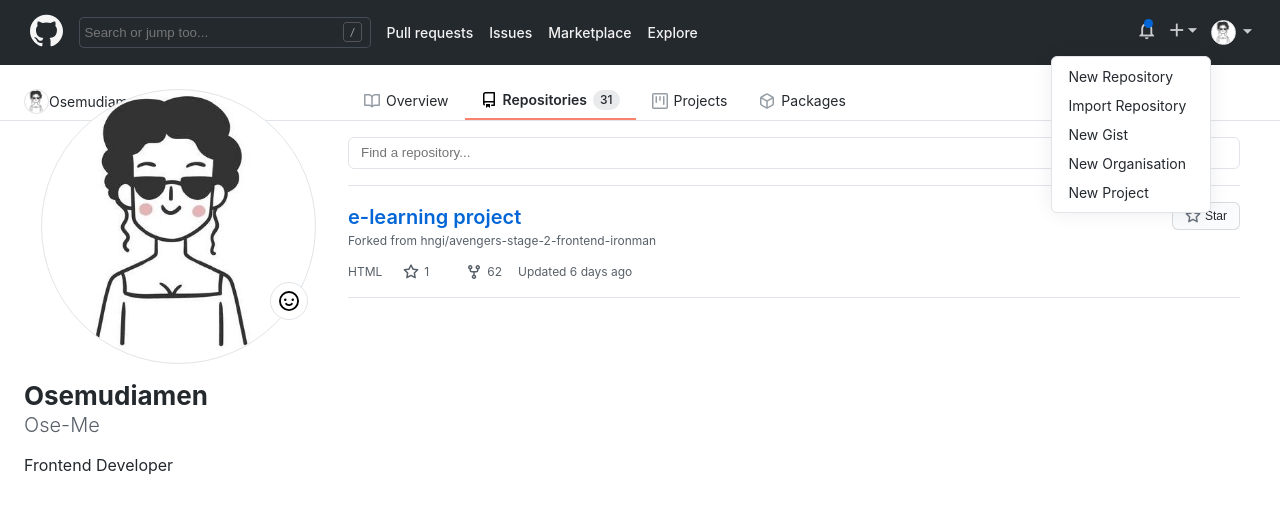
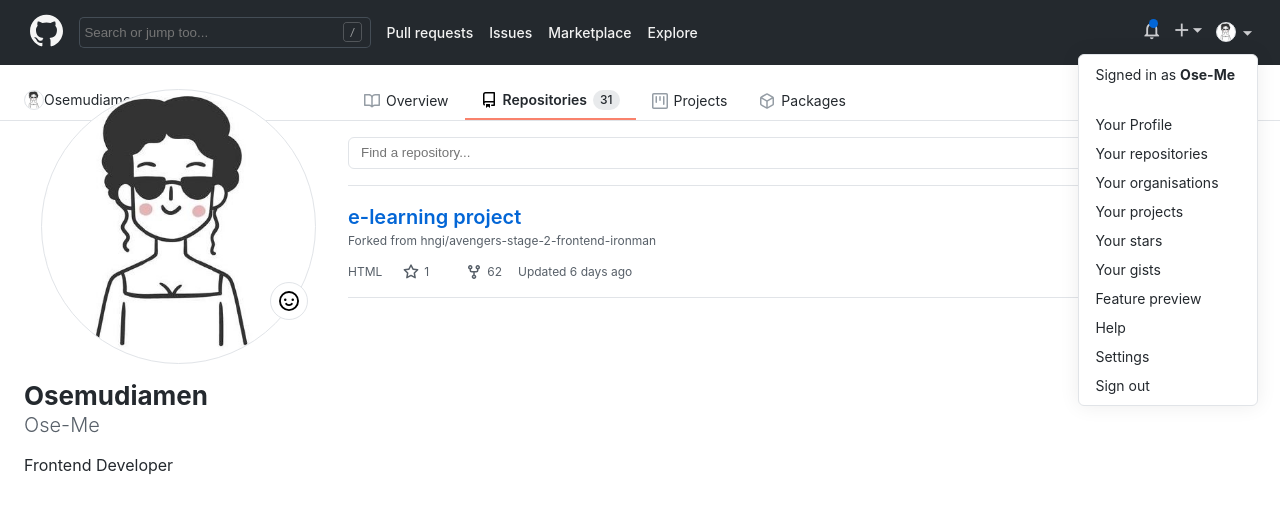
Before and after one commit to Ose-Me/github-profile, a plain HTML site: page index.html in a window 1280 px wide. Both pictures are taken after a click on the button "arrow_drop_down". Drawn offline with Linux system fonts and the light colour scheme.

Commit message:
feat:dropdown menus

```diff
--- a/assets/css/styles.css
+++ b/assets/css/styles.css
@@ -142,9 +142,11 @@ body {
   margin-left: auto;
 }
 
-#add-dropdown {
+#add-dropdown,
+#profile-dropdown {
   position: relative;
   padding: 0 0.5rem;
+  cursor: pointer;
 }
 
 #add-dropdown i:nth-child(2) {
@@ -156,6 +158,9 @@ body {
   z-index: 100;
   right: 0;
   bottom: 0;
+  display: none;
+  text-align: left;
+  font-weight: 400;
   -webkit-transform: translate(0, calc(100% + 10px));
   transform: translate(0, calc(100% + 10px));
   background-color: #fff;
@@ -169,6 +174,14 @@ body {
   box-shadow: 0 0 20px rgba(19, 19, 19, 0.075);
 }
 
+#dropdown-menu2 {
+  width: 180px;
+}
+
+.show {
+  display: block;
+}
+
 .dropdown-menu::before {
   position: absolute;
   display: inline-block;
@@ -178,7 +191,8 @@ body {
   left: auto;
 }
 
-.dropdown-menu a {
+.dropdown-menu a,
+.dropdown-menu p {
   padding: 4px 16px;
   display: block;
   color: #24292e;
@@ -253,9 +267,14 @@ body {
   margin-top: -32px;
 }
 
-.profile-dropdown {
+#profile-dropdown-btn {
   display: flex;
   padding: 0;
+}
+
+#profile-dropdown-btn,
+#add-dropdown-btn {
+  cursor: pointer;
 }
 
 .status {
@@ -281,8 +300,8 @@ body {
 
 .avatar-container,
 .profile-img div {
-  width: 25px;
-  height: 25px;
+  width: 20px;
+  height: 20px;
   border-radius: 50%;
   border: 1px solid #e1e4e8;
   background-image: url("../images/profile.jpg");
--- a/assets/js/custom.js
+++ b/assets/js/custom.js
@@ -1,3 +1,4 @@
+// responsive navbar function
 function responsiveNav() {
   var x = document.getElementById("bottom-nav-mobile");
   if (x.className === "bottom-nav") {
@@ -6,3 +7,27 @@ function responsiveNav() {
     x.className = "bottom-nav";
   }
 }
+
+// toggle add repositories dropdown
+document
+  .getElementById("add-dropdown-btn")
+  .addEventListener("click", function () {
+    document.getElementById("dropdown-menu1").classList.toggle("show");
+  });
+
+// toggle profile details dropdown
+document
+  .getElementById("profile-dropdown-btn")
+  .addEventListener("click", function () {
+    document.getElementById("dropdown-menu2").classList.toggle("show");
+  });
+
+//scroll animation on repo header
+const headerUserNode = gitHubDOM.getNode(".repo_app_header-user");
+window.addEventListener("scroll", (e) => {
+  if (window.scrollY >= 370) {
+    headerUserNode.classList.remove("hide");
+  } else {
+    headerUserNode.classList.add("hide");
+  }
+});
--- a/index.html
+++ b/index.html
@@ -50,11 +50,11 @@
                     </a>
                 </div>
                 <div class="hide-mobile" id="add-dropdown">
-                    <button>
+                    <button id="add-dropdown-btn">
                         <i class="material-icons">add</i>
                         <i class="material-icons">arrow_drop_down</i>
                     </button>
-                    <div class="dropdown-menu">
+                    <div class="dropdown-menu" id="dropdown-menu1">
                         <a href="">New Repository</a>
                         <a href="">Import Repository</a>
                         <a href="">New Gist</a>
@@ -62,12 +62,37 @@
                         <a href="">New Project</a>
                     </div>
                 </div>
-                <div class="nav-item p-0">
-                    <button class=" profile-dropdown">
+                <div class="nav-item p-0" id="profile-dropdown">
+                    <button id="profile-dropdown-btn">
                         <span class="avatar-container"></span>
                         <i class="material-icons hide-mobile">arrow_drop_down</i>
                         <span class="show-mobile">Ose-Me</span>
                     </button>
+                    <div class="dropdown-menu" id="dropdown-menu2">
+                        <div class="dropdown-section">
+                            <p>Signed in as <b>Ose-Me</b></p>
+                        </div>
+                        <div class="dropdown-section">
+                            <button>
+
+                            </button>
+                        </div>
+                        <div class="dropdown-section">
+                            <a href="">Your Profile</a>
+                        <a href="">Your repositories</a>
+                        <a href="">Your organisations</a>
+                        <a href="">Your projects</a>
+                        <a href="">Your stars</a>
+                    <a href="">Your gists</a>
+                    </div>
+                        <div class="dropdown-section">
+                            <a href="">Feature preview</a>
+                            <a href="">Help</a>
+                            <a href="">Settings</a>
+                            <a href="">Sign out</a>
+                        </div>
+
+                    </div>
                 </div>
                 <div class="nav-item sign-out show-mobile">
                     <img src="./assets/images/icons/sign-out.svg" alt="" class="icon">
```
